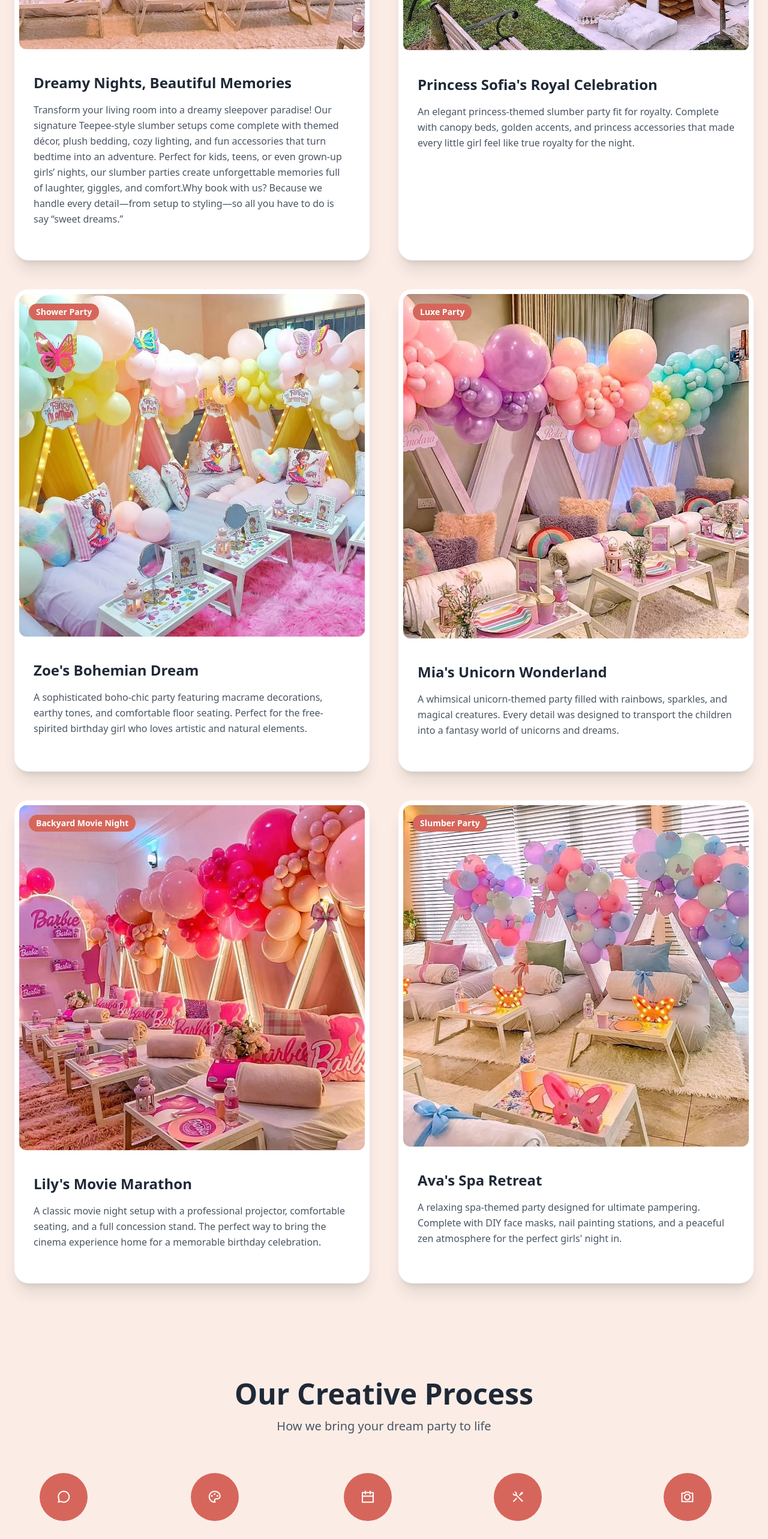
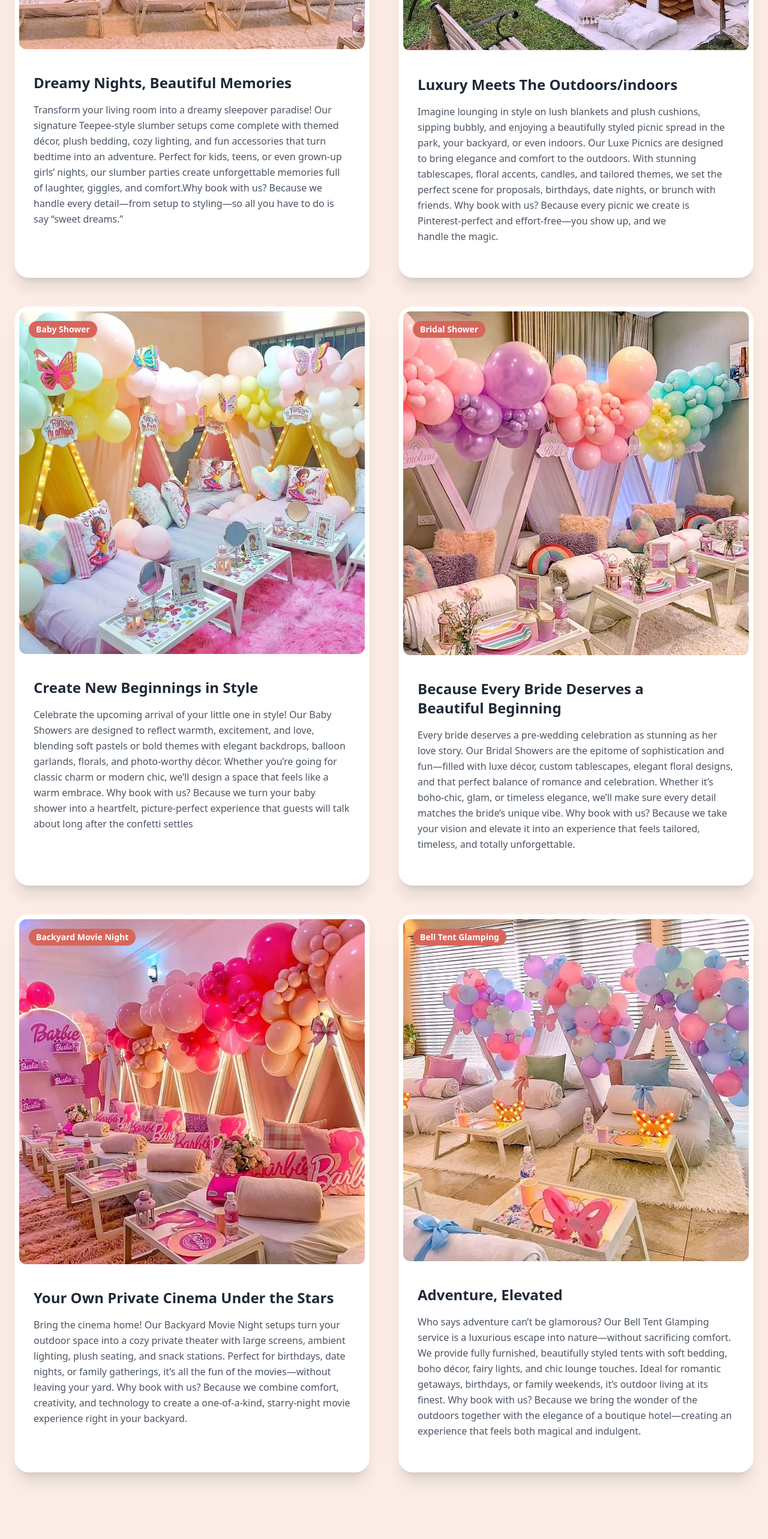
Before and after one commit to soireesandteepees-prog/Soirees-And-Teepees-, a Next.js app in the folder client/: page /portfolio in a window 1280 px wide. Shown: the part 1000-3565 px from the top of the page at 60% size. Built offline with nearby package versions, Linux system fonts and the light colour scheme.

Commit message:
Working on portfolio

```diff
--- a/client/app/portfolio/page.tsx
+++ b/client/app/portfolio/page.tsx
@@ -14,75 +14,43 @@ export default function Portfolio() {
       id: 1,
       title: "Dreamy Nights, Beautiful Memories",
       category: "Slumber Party",
-      guests: 6,
-      theme: "Woodland Adventure",
       description: "Transform your living room into a dreamy sleepover paradise! Our signature Teepee-style slumber setups come complete with themed décor, plush bedding, cozy lighting, and fun accessories that turn bedtime into an adventure. Perfect for kids, teens, or even grown-up girls’ nights, our slumber parties create unforgettable memories full of laughter, giggles, and comfort.Why book with us? Because we handle every detail—from setup to styling—so all you have to do is say “sweet dreams.” ",
       images: image28,
     },
     {
       id: 2,
-      title: "Princess Sofia's Royal Celebration",
+      title: "Luxury Meets The Outdoors/indoors",
       category: "Luxe Picnic",
-      age: "7th Birthday",
-      guests: 8,
-      theme: "Royal Palace",
-      description: "An elegant princess-themed slumber party fit for royalty. Complete with canopy beds, golden accents, and princess accessories that made every little girl feel like true royalty for the night.",
+      description: "Imagine lounging in style on lush blankets and plush cushions, sipping bubbly, and enjoying a beautifully styled picnic spread in the park, your backyard, or even indoors. Our Luxe Picnics are designed to bring elegance and comfort to the outdoors. With stunning tablescapes, floral accents, candles, and tailored themes, we set the perfect scene for proposals, birthdays, date nights, or brunch with friends. Why book with us? Because every picnic we create is Pinterest-perfect and effort-free—you show up, and we handle the magic.",
       images: picnic1,
-      highlights: ["Canopy bed installations", "Princess dress-up station", "Royal tea party setup", "Crown making activity", "Palace backdrop"],
-      testimonial: "Sofia felt like a real princess! The setup was absolutely stunning and magical.",
-      client: "Maria L."
     },
     {
       id: 3,
-      title: "Zoe's Bohemian Dream",
-      category: "Shower Party",
-      age: "10th Birthday",
-      guests: 5,
-      theme: "Desert Oasis",
-      description: "A sophisticated boho-chic party featuring macrame decorations, earthy tones, and comfortable floor seating. Perfect for the free-spirited birthday girl who loves artistic and natural elements.",
+      title: "Create New Beginnings in Style",
+      category: "Baby Shower",
+      description: "Celebrate the upcoming arrival of your little one in style! Our Baby Showers are designed to reflect warmth, excitement, and love, blending soft pastels or bold themes with elegant backdrops, balloon garlands, florals, and photo-worthy décor. Whether you’re going for classic charm or modern chic, we’ll design a space that feels like a warm embrace. Why book with us? Because we turn your baby shower into a heartfelt, picture-perfect experience that guests will talk about long after the confetti settles",
       images: image11,
-      highlights: ["Macrame wall hangings", "Succulent centerpieces", "Floor cushion seating", "Dream catcher workshop", "Natural fiber textiles"],
-      testimonial: "Zoe loved the artistic vibe! It perfectly matched her personality and style.",
-      client: "Sarah K."
     },
     {
       id: 4,
-      title: "Mia's Unicorn Wonderland",
-      category: "Luxe Party",
-      age: "6th Birthday",
-      guests: 7,
-      theme: "Rainbow Magic",
-      description: "A whimsical unicorn-themed party filled with rainbows, sparkles, and magical creatures. Every detail was designed to transport the children into a fantasy world of unicorns and dreams.",
+      title: "Because Every Bride Deserves a Beautiful Beginning",
+      category: "Bridal Shower",
+      description: "Every bride deserves a pre-wedding celebration as stunning as her love story. Our Bridal Showers are the epitome of sophistication and fun—filled with luxe décor, custom tablescapes, elegant floral designs, and that perfect balance of romance and celebration. Whether it’s boho-chic, glam, or timeless elegance, we’ll make sure every detail matches the bride’s unique vibe. Why book with us? Because we take your vision and elevate it into an experience that feels tailored, timeless, and totally unforgettable.",
       images: image16,
-      highlights: ["Rainbow balloon arch", "Unicorn horn headbands", "Glitter station", "Magic potion making", "Cloud decorations"],
-      testimonial: "Pure magic! Mia and her friends were in awe of the unicorn wonderland.",
-      client: "Amanda R."
     },
     {
       id: 5,
-      title: "Lily's Movie Marathon",
+      title: "Your Own Private Cinema Under the Stars",
       category: "Backyard Movie Night",
-      age: "9th Birthday",
-      guests: 10,
-      theme: "Hollywood Cinema",
-      description: "A classic movie night setup with a professional projector, comfortable seating, and a full concession stand. The perfect way to bring the cinema experience home for a memorable birthday celebration.",
+      description: "Bring the cinema home! Our Backyard Movie Night setups turn your outdoor space into a cozy private theater with large screens, ambient lighting, plush seating, and snack stations. Perfect for birthdays, date nights, or family gatherings, it’s all the fun of the movies—without leaving your yard. Why book with us? Because we combine comfort, creativity, and technology to create a one-of-a-kind, starry-night movie experience right in your backyard.",
       images: image12,
-      highlights: ["HD projector setup", "Popcorn machine rental", "Movie poster decorations", "Candy bar station", "Comfortable viewing area"],
-      testimonial: "Lily's movie night was a huge hit! The setup was professional and so much fun.",
-      client: "Jessica T."
     },
     {
       id: 6,
-      title: "Ava's Spa Retreat",
-      category: "Slumber Party",
-      age: "11th Birthday",
-      guests: 4,
-      theme: "Zen Garden",
-      description: "A relaxing spa-themed party designed for ultimate pampering. Complete with DIY face masks, nail painting stations, and a peaceful zen atmosphere for the perfect girls' night in.",
+      title: "Adventure, Elevated",
+      category: "Bell Tent Glamping",
+      description: "Who says adventure can’t be glamorous? Our Bell Tent Glamping service is a luxurious escape into nature—without sacrificing comfort. We provide fully furnished, beautifully styled tents with soft bedding, boho décor, fairy lights, and chic lounge touches. Ideal for romantic getaways, birthdays, or family weekends, it’s outdoor living at its finest. Why book with us? Because we bring the wonder of the outdoors together with the elegance of a boutique hotel—creating an experience that feels both magical and indulgent.",
       images: image25,
-      highlights: ["DIY face mask station", "Professional nail art", "Aromatherapy elements", "Zen garden decorations", "Healthy snack options"],
-      testimonial: "Ava felt so pampered and relaxed! The spa setup was absolutely perfect.",
-      client: "Rachel W."
     }
   ];
 
```
